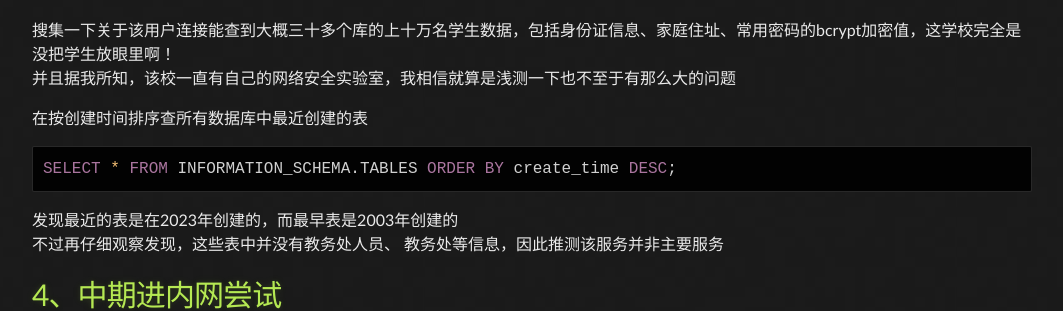
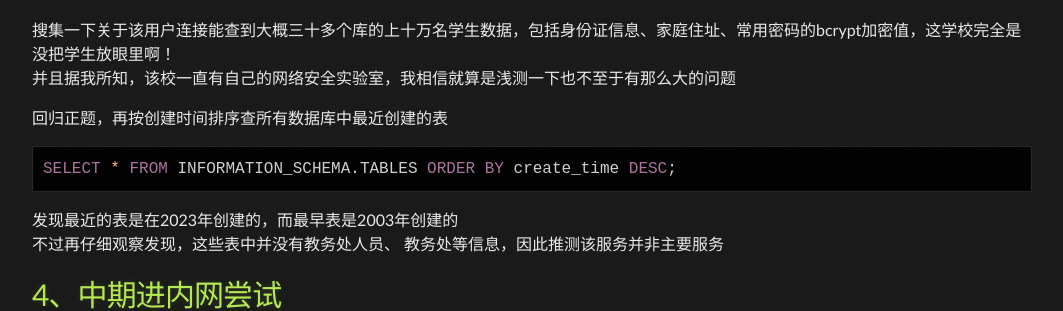
Before and after one commit to Leeyangee/leeyangee.github.io, a Jekyll site: the page built from _posts/2023-06-20-SRC干货 某教育资产经典渗透-漏洞链从外网打到内网直接打穿.md, in a window 1280 px wide. Shown: the part 1208-1519 px from the top of the page, without its empty margins (108-1171 px from the left). Built offline with Jekyll 4.4.1, drawn with Linux system fonts in a browser that asks for light colours.

Commit message:
Update 2023-06-20-SRC干货 某教育资产经典渗透-漏洞链从外网打到内网直接打穿.md

````diff
--- a/_posts/2023-06-20-SRC干货 某教育资产经典渗透-漏洞链从外网打到内网直接打穿.md
+++ b/_posts/2023-06-20-SRC干货 某教育资产经典渗透-漏洞链从外网打到内网直接打穿.md
@@ -62,7 +62,7 @@ ip：219.221.*.*
 搜集一下关于该用户连接能查到大概三十多个库的上十万名学生数据，包括身份证信息、家庭住址、常用密码的bcrypt加密值，这学校完全是没把学生放眼里啊！
 并且据我所知，该校一直有自己的网络安全实验室，我相信就算是浅测一下也不至于有那么大的问题
 
-在按创建时间排序查所有数据库中最近创建的表
+回归正题，再按创建时间排序查所有数据库中最近创建的表
 ```sql
 SELECT * FROM INFORMATION_SCHEMA.TABLES ORDER BY create_time DESC;
 ```
````
